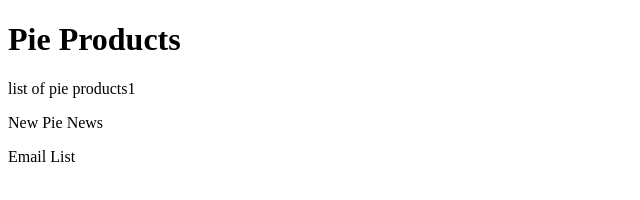
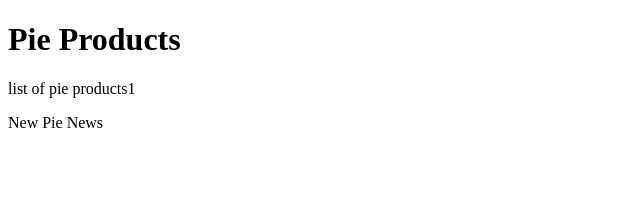
Before and after one commit to jiteshmaximaa/com.pie.demo, a plain HTML site: page index.html in a window 1280 px wide. Shown: the full height of the page, 0-640 px from the left. Drawn offline with Linux system fonts and the light colour scheme.

Commit message:
new changes done

```diff
--- a/index.html
+++ b/index.html
@@ -12,6 +12,5 @@ and open the template in the editor.
         <h1>Pie Products</h1>
         <p>list of pie products1</p>
         <span>New Pie News</span>
-        <p>Email List</p>
     </body>
 </html>
```
Also changed, not shown: 1 other file.
